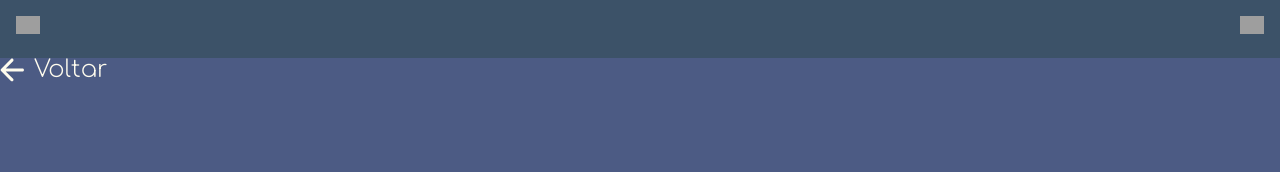
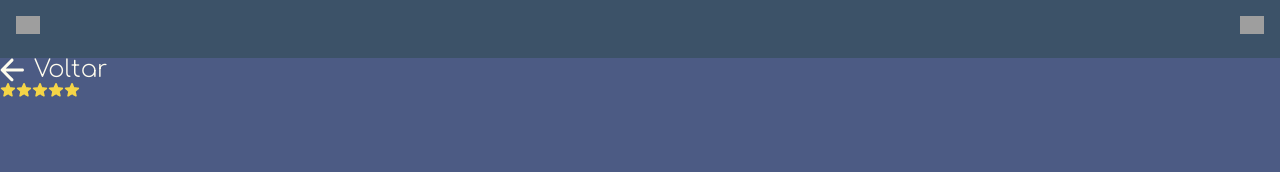
Before and after one commit to JuniorAlvesbr/business-search, a React (Create React App) app: page /details in a window 1280 px wide. Shown: the top 172 px of the page. Built offline with nearby package versions, Linux system fonts and the light colour scheme; grey boxes are pictures that could not be loaded.

Commit message:
add Stars components

```diff
--- a/src/pages/Details/index.js
+++ b/src/pages/Details/index.js
@@ -1,11 +1,13 @@
 import HeaderMain from "../../components/HeaderMain";
 import BackAction from "../../components/BackAction";
+import Stars from "../../components/Stars";
 
 function Details() {
     return (
         <>
             <HeaderMain />
             <BackAction />
+            <Stars amount="5" />
         </>
     )
 }
```
